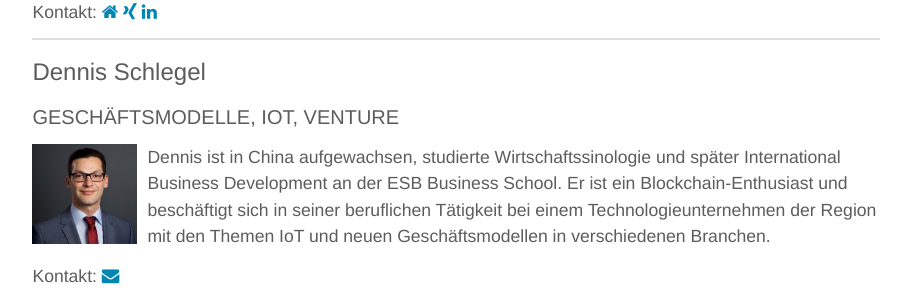
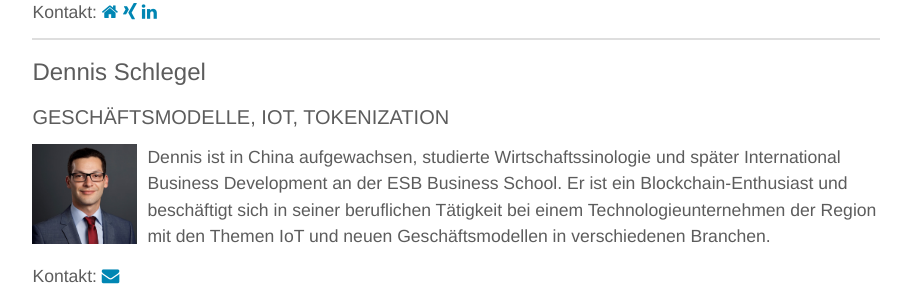
Before and after one commit to blocklab/site, a Jekyll site: the page built from team.md, in a window 1280 px wide and 900 px high, scrolled down 1253 px. Shown: the part 154-454 px from the top of the window, without its empty margins (184-1095 px from the left). Built offline with Jekyll 4.4.1, drawn with Linux system fonts in a browser that asks for light colours.

Commit message:
Update team.yml

```diff
--- a/_data/team.yml
+++ b/_data/team.yml
@@ -29,7 +29,7 @@
 - id: dennis
   name: Dennis Schlegel
   image: /assets/images/team/dennis.jpg
-  topics: GESCHÄFTSMODELLE, IOT, VENTURE
+  topics: GESCHÄFTSMODELLE, IOT, TOKENIZATION
   description: Dennis ist in China aufgewachsen, studierte Wirtschaftssinologie und später International Business Development an der ESB Business School. Er ist ein  Blockchain-Enthusiast und beschäftigt sich in seiner beruflichen Tätigkeit bei einem Technologieunternehmen der Region mit den Themen IoT und neuen Geschäftsmodellen in verschiedenen Branchen.
   mail: dennis@blocklab.de
 
```
